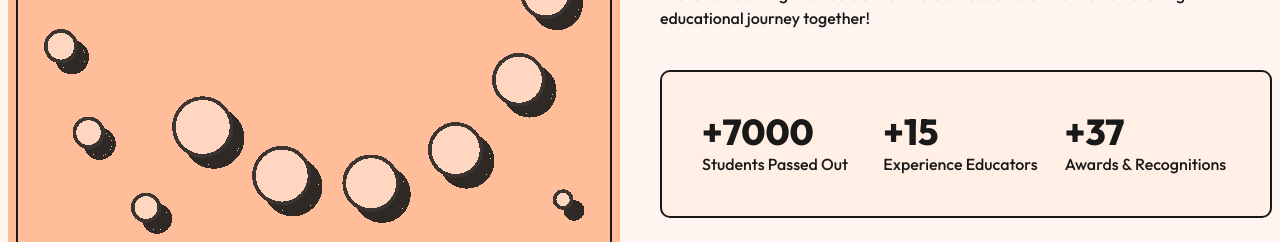
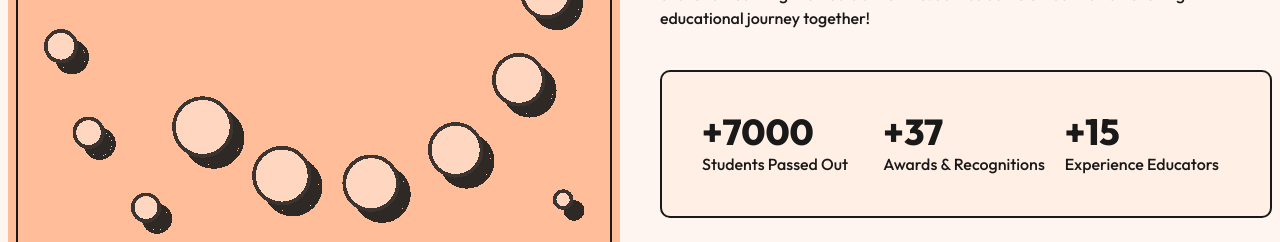
Before and after one commit to iabdwahab/little-learners, a Next.js app: page / in a window 1280 px wide. Shown: the part 468-710 px from the top of the page. Built offline with nearby package versions, Linux system fonts and the light colour scheme.

Commit message:
HomeLanding: Create dynamic Stats.

```diff
--- /dev/null
+++ b/app/components/home_landing/StatElement.tsx
@@ -0,0 +1,11 @@
+import { LandingStatInterface } from "@/app/types/homeLandingStats";
+
+function StatElement({ title, value }: LandingStatInterface) {
+  return (
+    <div className="w-full py-5 first:pt-0 last:pb-0 md:py-0">
+      <h4 className="text-4xl font-extrabold">{value}</h4>
+      <h5 className="font-medium">{title}</h5>
+    </div>
+  );
+}
+export default StatElement;
--- a/app/components/home_landing/StatsContainer.tsx
+++ b/app/components/home_landing/StatsContainer.tsx
@@ -1,20 +1,9 @@
+import { landingStatsElemnts } from "@/app/data/homeLandingStats";
+
 function StatsContainer() {
   return (
-    <div className={`bg-orange-95 flex flex-col items-center divide-y-2 rounded-[10px] border-2 p-10 text-center md:flex-row md:gap-4 md:divide-y-0 lg:col-span-2 xl:text-left [&>*]:flex-1`}>
-      <div className="w-full py-5 first:pt-0 last:pb-0 md:py-0">
-        <h4 className="text-4xl font-extrabold">+7000</h4>
-        <h5 className="font-medium">Students Passed Out</h5>
-      </div>
-
-      <div className="w-full py-5 first:pt-0 last:pb-0 md:py-0">
-        <h4 className="text-4xl font-extrabold">+15</h4>
-        <h5 className="font-medium">Experience Educators</h5>
-      </div>
-
-      <div className="w-full py-5 first:pt-0 last:pb-0 md:py-0">
-        <h4 className="text-4xl font-extrabold">+37</h4>
-        <h5 className="font-medium">Awards & Recognitions</h5>
-      </div>
+    <div className="bg-orange-95 flex flex-col items-center divide-y-2 rounded-[10px] border-2 p-10 text-center md:flex-row md:gap-4 md:divide-y-0 lg:col-span-2 xl:text-left [&>*]:flex-1">
+      {landingStatsElemnts}
     </div>
   );
 }
--- a/app/data/headerNavbar.tsx
+++ b/app/data/headerNavbar.tsx
@@ -2,7 +2,7 @@ import NavbarItemDesktop from "../components/header/dekstop/NavbarItemDesktop";
 import NavbarItemMobile from "../components/header/mobile/NavbarItemMobile";
 import { NavbarLinkInterface } from "../types/headerNavbar";
 
-export const navbarLinks: NavbarLinkInterface[] = [
+const navbarLinks: NavbarLinkInterface[] = [
   {
     id: 1,
     title: "home",
--- /dev/null
+++ b/app/data/homeLandingStats.tsx
@@ -0,0 +1,22 @@
+import StatElement from "../components/home_landing/StatElement";
+import { LandingStatInterface } from "../types/homeLandingStats";
+
+const landingStats: LandingStatInterface[] = [
+  {
+    id: 1,
+    value: "+7000",
+    title: "Students Passed Out",
+  },
+  {
+    id: 3,
+    value: "+37",
+    title: "Awards & Recognitions",
+  },
+  {
+    id: 2,
+    value: "+15",
+    title: "Experience Educators",
+  },
+];
+
+export const landingStatsElemnts = landingStats.map((stat) => <StatElement key={stat.id} {...stat} />);
--- /dev/null
+++ b/app/types/homeLandingStats.ts
@@ -0,0 +1,5 @@
+export interface LandingStatInterface {
+  id: number;
+  value: string;
+  title: string;
+}
```
